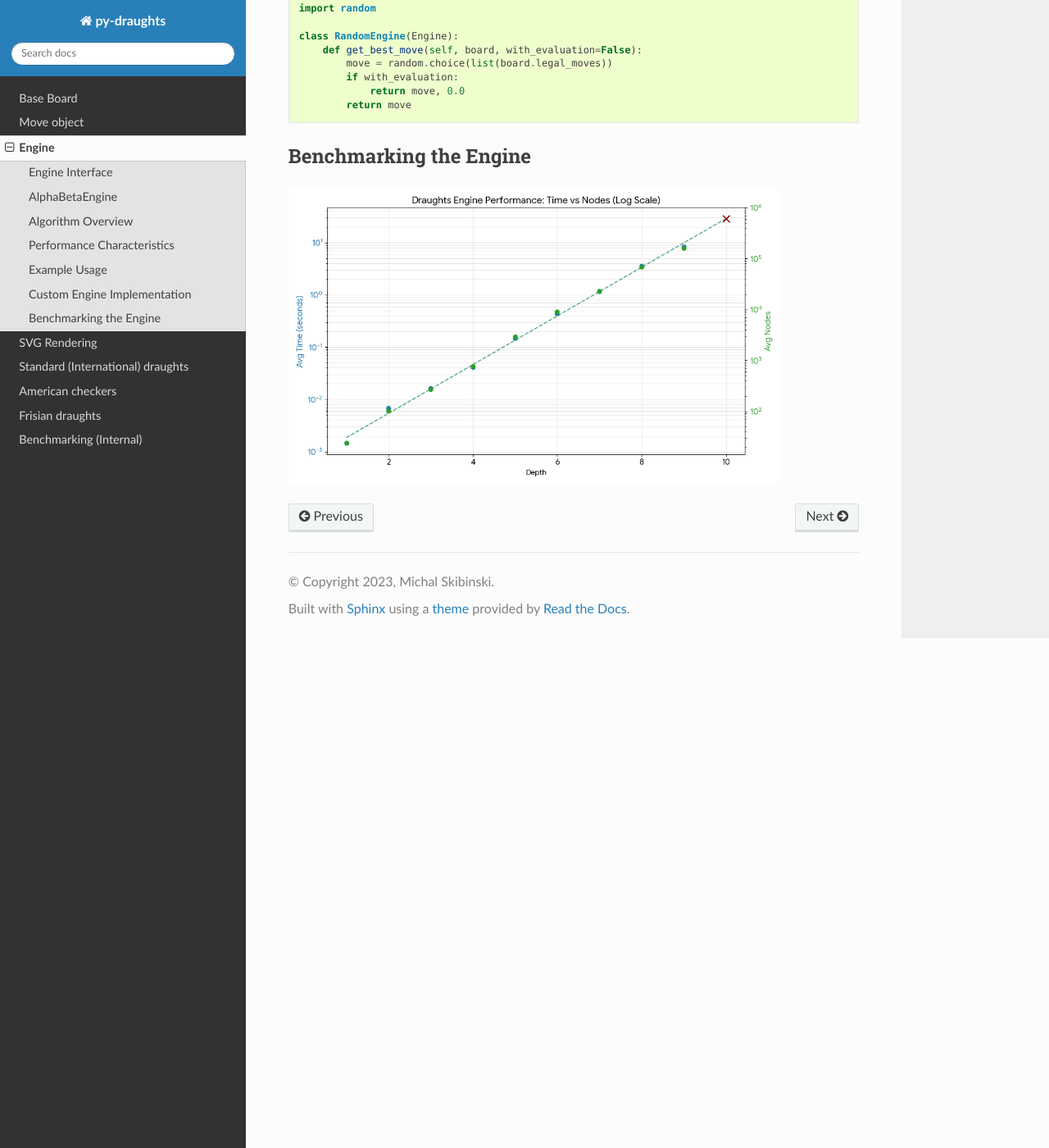
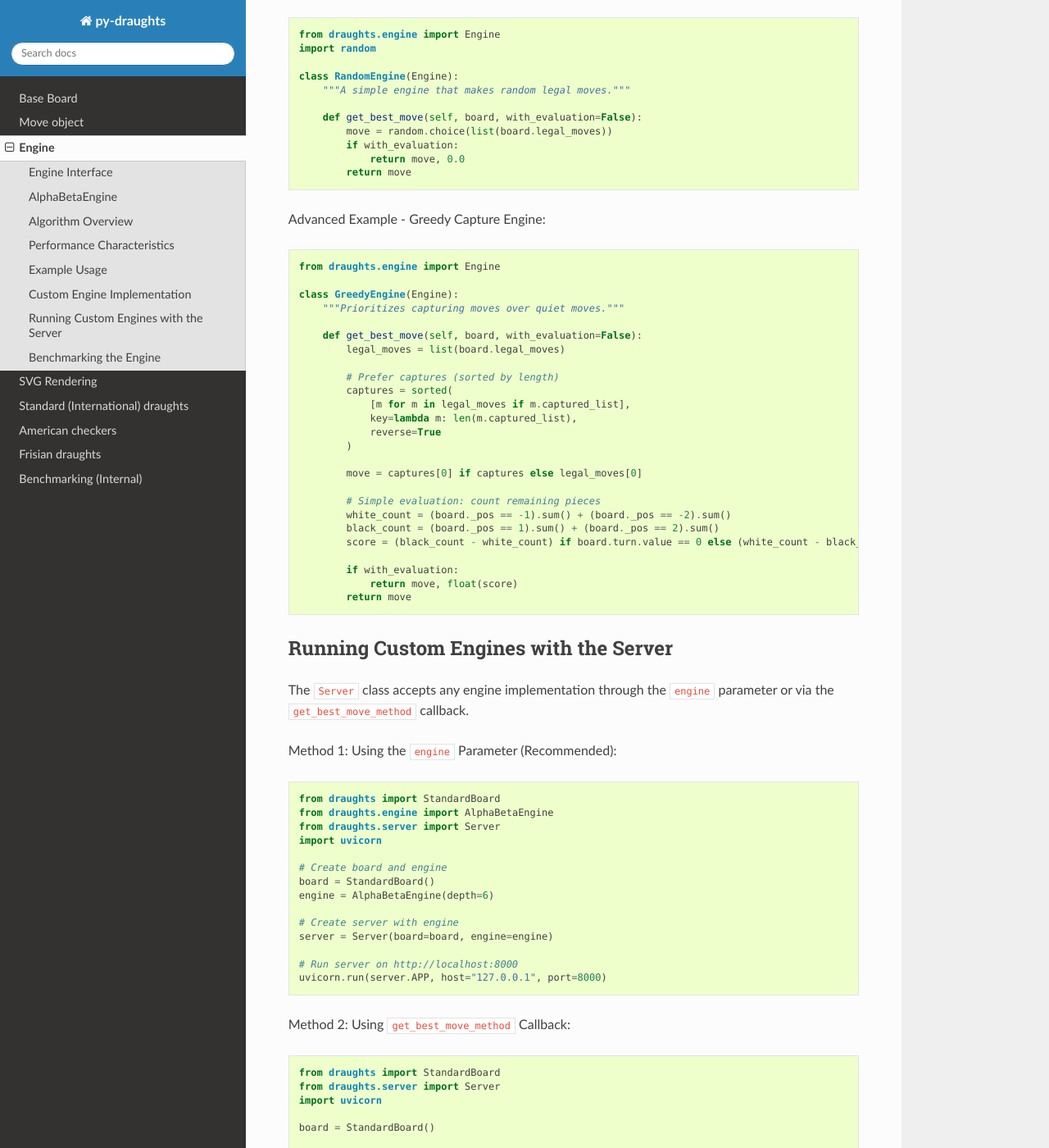
Before and after one commit to miskibin/py-draughts, a Sphinx documentation site: the page built from docs/source/engine.rst, in a window 1280 px wide and 1400 px high, scrolled down 3173 px. Shown: the whole window at 82% size. Built offline with Sphinx 7.4.7 and the Read the Docs theme 3.1.0, drawn with Linux system fonts in a browser that asks for light colours; some of the changed text lies outside the part shown.

Commit message:
feat: Add examples for custom engine implementation and server integration

```diff
--- a/docs/source/engine.rst
+++ b/docs/source/engine.rst
@@ -125,18 +125,90 @@ With time limits::
 Custom Engine Implementation
 -----------------------------
 
-To create your own engine, inherit from the ``Engine`` class and implement
-the ``get_best_move`` method::
+To create your own engine, inherit from the ``Engine`` abstract class and implement
+the ``get_best_move`` method. Your engine can use any search algorithm or heuristic.
+
+Basic Example - Random Engine::
 
     from draughts.engine import Engine
     import random
 
     class RandomEngine(Engine):
+        """A simple engine that makes random legal moves."""
+
         def get_best_move(self, board, with_evaluation=False):
             move = random.choice(list(board.legal_moves))
             if with_evaluation:
                 return move, 0.0
             return move
+
+Advanced Example - Greedy Capture Engine::
+
+    from draughts.engine import Engine
+
+    class GreedyEngine(Engine):
+        """Prioritizes capturing moves over quiet moves."""
+
+        def get_best_move(self, board, with_evaluation=False):
+            legal_moves = list(board.legal_moves)
+
+            # Prefer captures (sorted by length)
+            captures = sorted(
+                [m for m in legal_moves if m.captured_list],
+                key=lambda m: len(m.captured_list),
+                reverse=True
+            )
+
+            move = captures[0] if captures else legal_moves[0]
+
+            # Simple evaluation: count remaining pieces
+            white_count = (board._pos == -1).sum() + (board._pos == -2).sum()
+            black_count = (board._pos == 1).sum() + (board._pos == 2).sum()
+            score = (black_count - white_count) if board.turn.value == 0 else (white_count - black_count)
+
+            if with_evaluation:
+                return move, float(score)
+            return move
+
+Running Custom Engines with the Server
+---------------------------------------
+
+The ``Server`` class accepts any engine implementation through the ``engine`` parameter
+or via the ``get_best_move_method`` callback.
+
+Method 1: Using the ``engine`` Parameter (Recommended)::
+
+    from draughts import StandardBoard
+    from draughts.engine import AlphaBetaEngine
+    from draughts.server import Server
+    import uvicorn
+
+    # Create board and engine
+    board = StandardBoard()
+    engine = AlphaBetaEngine(depth=6)
+
+    # Create server with engine
+    server = Server(board=board, engine=engine)
+
+    # Run server on http://localhost:8000
+    uvicorn.run(server.APP, host="127.0.0.1", port=8000)
+
+Method 2: Using ``get_best_move_method`` Callback::
+
+    from draughts import StandardBoard
+    from draughts.server import Server
+    import uvicorn
+
+    board = StandardBoard()
+
+    # Define custom move selection function
+    def my_move_strategy(board):
+        # Your custom logic here
+        legal_moves = list(board.legal_moves)
+        return legal_moves[0]  # Simple example
+
+    server = Server(board=board, get_best_move_method=my_move_strategy)
+    uvicorn.run(server.APP, host="127.0.0.1", port=8000)
 
 
 Benchmarking the Engine
```
